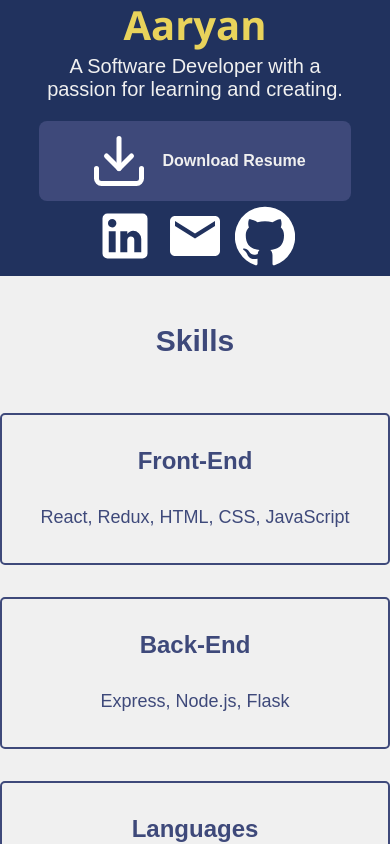
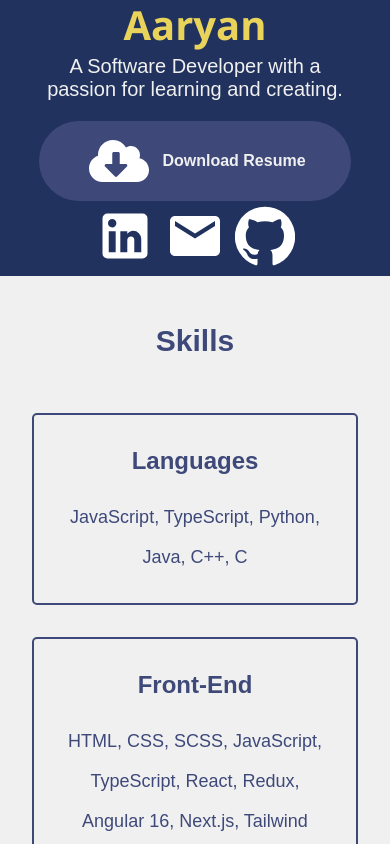
Before and after one commit to aaryan-verma/portfolioWebsite, a React (Create React App) app: page / in a window 390 px wide. Shown: the part 520-1364 px from the top of the page. Built offline with nearby package versions, Linux system fonts and the light colour scheme.

Commit message:
fix: fixed some styles and added media queries to contact section

```diff
--- a/src/components/Footer.js
+++ b/src/components/Footer.js
@@ -2,22 +2,24 @@ import React from 'react'
 import InstagramIcon from "@material-ui/icons/Instagram";
 import GitHubIcon from '@material-ui/icons/GitHub';
 import TwitterIcon from "@material-ui/icons/Twitter";
-import FacebookIcon from "@material-ui/icons/Facebook";
 import LinkedInIcon from "@material-ui/icons/LinkedIn";
 import EmailIcon from '@material-ui/icons/Email';
 import '../styles/Footer.css';
+
 function Footer() {
+  const currentYear = new Date().getFullYear();
+
   return (
     <div className='footer'>
         <div className='socialMedia'>
         <a href='https://www.linkedin.com/in/aaryan-verma/'><LinkedInIcon/></a>
 
         <a href="mailto:aryanverma.av2000@gmail.com"><EmailIcon/></a>
-        < a href = 'https://github.com/aaryan-verma/'><GitHubIcon/></a>
-            < a href = 'https://www.instagram.com/__aaryan__verma__/'><InstagramIcon/></a>
-            <a href = 'https://twitter.com/__aaryanverma/'><TwitterIcon/></a>
+        <a href='https://github.com/aaryan-verma/'><GitHubIcon/></a>
+            <a href='https://www.instagram.com/__aaryan__verma__/'><InstagramIcon/></a>
+            <a href='https://twitter.com/__aaryanverma/'><TwitterIcon/></a>
         </div>
-        <p>&copy; 2024 portfolio</p>
+        <p>&copy; {currentYear} portfolio</p>
     </div>
   )
 }
--- a/src/pages/Home.js
+++ b/src/pages/Home.js
@@ -4,6 +4,7 @@ import LinkedInIcon from '@material-ui/icons/LinkedIn';
 import EmailIcon from '@material-ui/icons/Email';
 import '../styles/Home.css';
 import { FiDownload } from 'react-icons/fi';
+import { FaCloudDownloadAlt } from "react-icons/fa";
 import { Link } from 'react-router-dom';
 import { MdArrowForward } from 'react-icons/md';
 
@@ -26,7 +27,7 @@ function Home() {
             rel='noopener noreferrer'
             className='resume-button'
           >
-            <FiDownload className='resume-icon' />
+            <FaCloudDownloadAlt className='resume-icon' />
             <span className='resume-text'>Download Resume</span>
           </a>
           <a href='https://www.linkedin.com/in/aaryan-verma/'>
@@ -45,27 +46,45 @@ function Home() {
         <h1>Skills</h1>
         <ol className='list'>
           <li className='item'>
+            <h1>Languages</h1>
+            <span>
+              JavaScript, TypeScript, Python, Java, C++, C
+            </span>
+          </li>
+          <li className='item'>
             <h1>Front-End</h1>
             <span>
-              React, Redux, HTML, CSS, JavaScript
+              HTML, CSS, SCSS, JavaScript, TypeScript, React, Redux, Angular 16, Next.js, Tailwind CSS, Figma
             </span>
           </li>
           <li className='item'>
             <h1>Back-End</h1>
             <span>
-              Express, Node.js, Flask
+              Node.js, Express.js, FastAPI, Flask
             </span>
           </li>
           <li className='item'>
-            <h1>Languages</h1>
+            <h1>Database Management</h1>
             <span>
-              Python, JavaScript, C, C++, Java
+              SQL, MySQL, PostgreSQL, MongoDB, NoSQL, Database Design, Data Modeling, Query Optimization
+            </span>
+          </li>
+          <li className='item'>
+            <h1>Software Engineering</h1>
+            <span>
+              Object-Oriented Programming, Design Patterns, Software Development Life Cycle, System Design
+            </span>
+          </li>
+          <li className='item'>
+            <h1>DevOps & Cloud</h1>
+            <span>
+              Docker, AWS EC2, Firebase
             </span>
           </li>
           <li className='item'>
             <h1>Data Science</h1>
             <span>
-              Data Analysis, Machine Learning, Python Libraries (NumPy, Pandas, Matplotlib, etc.), Data Visualization
+              Data Analysis, NumPy, Pandas, Matplotlib, Data Visualization
             </span>
           </li>
           <li className='item'>
@@ -75,33 +94,9 @@ function Home() {
             </span>
           </li>
           <li className='item'>
-            <h1>Software Engineering</h1>
-            <span>
-              Object-Oriented Programming, Design Patterns, Software Development Life Cycle
-            </span>
-          </li>
-          <li className='item'>
-            <h1>Database Management</h1>
-            <span>
-              SQL, MySQL, MongoDB
-            </span>
-          </li>
-          <li className='item'>
             <h1>Problem Solving</h1>
             <span>
               Data Structures, Algorithms, Logical Reasoning
-            </span>
-          </li>
-          <li className='item'>
-            <h1>Communication Skills</h1>
-            <span>
-              Effective Communication, Presentation Skills, Technical Writing
-            </span>
-          </li>
-          <li className='item'>
-            <h1>Organizational Skills</h1>
-<span>
-Time Management, Task Prioritization, Team Collaboration
             </span>
           </li>
         </ol>
@@ -113,7 +108,6 @@ Time Management, Task Prioritization, Team Collaboration
           View Projects <MdArrowForward className='arrow-icon' />
         </Link>
       </div>
-
     </div>
   );
 }
--- a/src/styles/Contact.css
+++ b/src/styles/Contact.css
@@ -1,14 +1,12 @@
 .container.contact__container{
-    width: 50%;
+    width: 80%;
+    max-width: 1200px;
     display: grid;
-    grid-template-columns: 30% 58%;
-    gap:12%;
+    grid-template-columns: 1fr 1fr;
+    gap: 5%;
     margin: auto;
-    /* background-color: red; */
-    padding-top: 30px;
-    /* border: 1px solid black; */
-    overflow: hidden;
     padding: 20px;
+    box-sizing: border-box;
 }
 #connect-h2{
  padding-top: 5px;
@@ -32,6 +30,7 @@ font-weight: bold;
     border: 1px solid transparent;
     transition: var(--transition);
     background-color: rgb(174, 197, 217);
+    word-wrap: break-word;
 }
 .contact__option:hover{
     background: transparent;
@@ -46,6 +45,10 @@ font-weight: bold;
     display: inline-block;
     font-size: 0.8rem;
 }
+.contact__option h5{
+    font-size: 0.9rem;
+    word-break: break-all;
+}
 form{
     display: flex;
     flex-direction: column;
@@ -54,7 +57,7 @@ form{
 
 input,textarea{
     width: 100%;
-    padding:1.5rem;
+    padding: 1rem;
     border-radius: 0.5rem;
     background: aliceblue;
     border: 2px solid var(--color-primary-variant);
@@ -63,16 +66,88 @@ input,textarea{
     box-sizing: border-box;
 }
 /*================== MEDIA QUERIES ============================*/
+@media screen and (max-width: 1200px){
+    .container.contact__container{
+        width: 90%;
+    }
+}
+/*================== MEDIA QUERIES ============================*/
 @media screen and (max-width: 1024px){
     .container.contact__container{
         grid-template-columns: 1fr;
         gap: 2rem;
     }
- }
- /*================== MEDIA QUERIES ============================*/
- @media screen and (max-width: 600px){
+    .contact__option h5{
+        font-size: 0.8rem;
+    }
+}
+/*================== MEDIA QUERIES ============================*/
+@media screen and (max-width: 600px){
     .container.contact__container{
-        width: var(--container-width-sm);
+        width: 95%;
     }
+    input, textarea{
+        font-size: 14px;
+    }
+    .contact-btn{
+        font-size: 16px;
+    }
+}
 
- }
+.contact {
+  width: 100%;
+  height: 100%;
+  display: flex;
+  flex-direction: column;
+  justify-content: center;
+  align-items: center;
+  padding: 20px;
+  box-sizing: border-box;
+}
+
+.contact form {
+  width: 100%;
+  max-width: 500px;
+  display: flex;
+  flex-direction: column;
+  justify-content: center;
+  align-items: center;
+}
+
+.contact input,
+.contact textarea {
+  width: 100%;
+  padding: 10px;
+  margin: 10px 0;
+  font-size: 16px;
+  border: 2px solid #3e497a;
+  border-radius: 5px;
+  box-sizing: border-box;
+}
+
+.contact textarea {
+  height: 150px;
+}
+
+.contact button {
+  margin-top: 20px;
+  width: 100%;
+  padding: 10px;
+  font-size: 18px;
+  background-color: #3e497a;
+  color: white;
+  border: none;
+  border-radius: 5px;
+  cursor: pointer;
+}
+
+@media only screen and (max-width: 600px) {
+  .contact input,
+  .contact textarea {
+    font-size: 14px;
+  }
+
+  .contact button {
+    font-size: 16px;
+  }
+}
--- a/src/styles/Home.css
+++ b/src/styles/Home.css
@@ -20,12 +20,12 @@
     align-items: center;
     justify-content: center;
     gap: 0.5rem;
-    padding: 0.3rem 1.2rem;
+    padding: 0.3rem 0.3rem;
     background-color: #3e497a;
     color: #f0f0f0;
     border: none;
-    border-radius: 0.5rem;
-    font-size: 1rem;
+    border-radius: 5rem;
+    font-size: 0.5rem;
     text-decoration: none;
     transition: background-color 0.3s ease;
   }
@@ -80,7 +80,9 @@
   justify-content: center;
   flex-direction: column;
   align-items: center;
-  margin-top: 3rem; /* Add margin to push the skills section further down */
+  margin-top: 3rem;
+  padding: 0 2rem; /* Add padding to both sides */
+  box-sizing: border-box; /* Ensure padding is included in width calculation */
 }
 
 .skills h1 {
@@ -93,6 +95,8 @@
   display: grid;
   grid-template-columns: repeat(3, 1fr); /* Create a 3-column grid */
   gap: 2rem; /* Add gap between grid items */
+  padding: 0; /* Remove any default padding */
+  width: 100%; /* Ensure the list takes full width of its container */
 }
 
 .list .item {
@@ -133,12 +137,12 @@
     text-align: center;
   }
 
-  .list {
-    padding: 0;
+  .skills h1 {
+    font-size: 30px;
   }
 
-  .skills h2 {
-    font-size: 30px;
+  .skills .list {
+    grid-template-columns: 1fr;
   }
 }
 
@@ -150,6 +154,8 @@
   flex-direction: column;
   align-items: center;
   margin-top: 3rem;
+  padding: 0 2rem; /* Add padding to both sides */
+  box-sizing: border-box; /* Ensure padding is included in width calculation */
 }
 
 .skills h1 {
@@ -162,6 +168,8 @@
   display: grid;
   grid-template-columns: repeat(3, 1fr);
   gap: 2rem;
+  padding: 0; /* Remove any default padding */
+  width: 100%; /* Ensure the list takes full width of its container */
 }
 
 .list .item {
```
Lines whose indentation alone changed are shown as unchanged.
